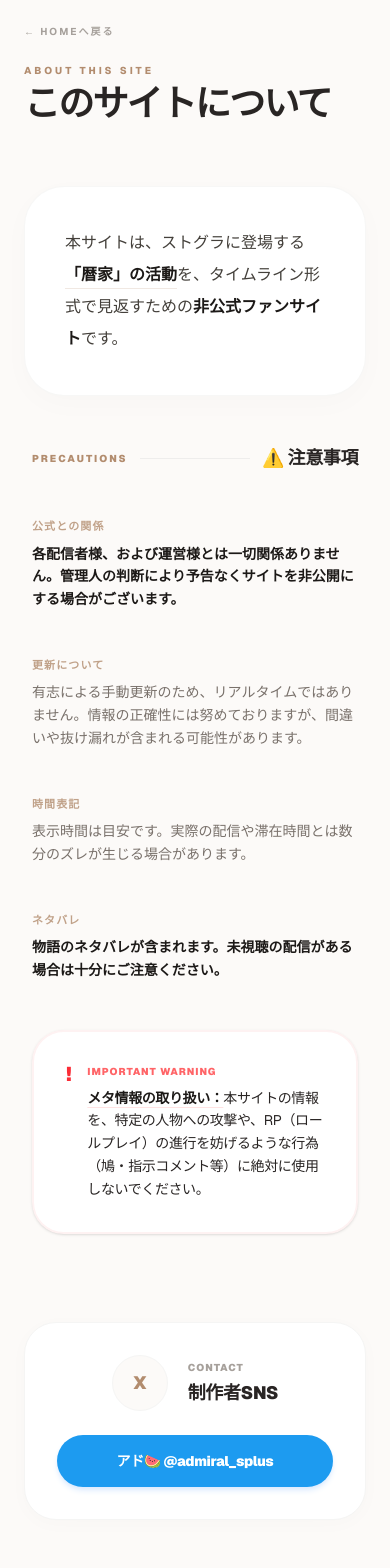
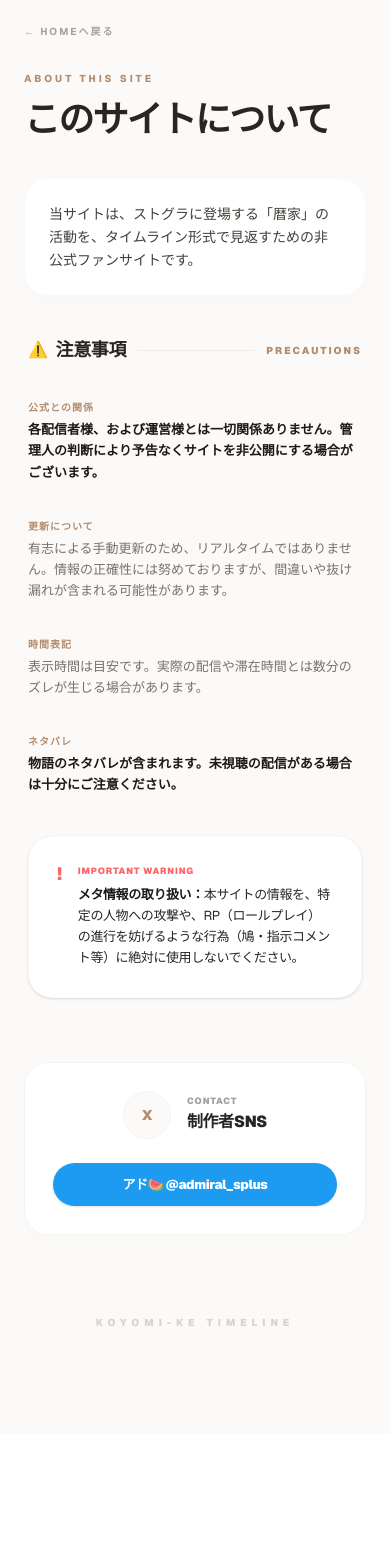
Before and after one commit to ksisfart-ui/kfam-timeline, a Next.js app in the folder kfam-timeline/: page /about in a window 390 px wide. Shown: the top 1568 px of the page. After the commit the page ends 1434 px from the top, so only its background shows below. Built offline with nearby package versions, Linux system fonts and the light colour scheme.

Commit message:
about/page.tsx：サイト説明-改4-3

```diff
--- a/kfam-timeline/app/about/page.tsx
+++ b/kfam-timeline/app/about/page.tsx
@@ -6,11 +6,11 @@
       <div className="max-w-2xl mx-auto">
 
         {/* ヘッダー部分 */}
-        <header className="mb-16">
-          <Link href="/" className="text-stone-400 text-[10px] font-bold tracking-[0.2em] hover:text-[#b28c6e] transition-colors flex items-center gap-1 mb-6">
+        <header className="mb-10"> {/* 余白を少し詰めました */}
+          <Link href="/" className="text-stone-400 text-[10px] font-bold tracking-[0.2em] hover:text-[#b28c6e] transition-colors flex items-center gap-1 mb-8">
             ← HOMEへ戻る
           </Link>
-          <div className="flex flex-col gap-2">
+          <div className="flex flex-col gap-4"> {/* ラベルとの間隔を少し広げました */}
             <span className="text-[#b28c6e] text-[10px] font-extrabold tracking-[0.3em] uppercase">About this site</span>
             <h1 className="text-4xl md:text-5xl font-black text-stone-800 tracking-tighter leading-none">
               このサイトについて
@@ -18,49 +18,50 @@
           </div>
         </header>
 
-        <div className="space-y-12">
+        <div className="space-y-10"> {/* 全体の間隔を少し凝縮 */}
 
-          {/* サイト概要：一行を短く、読みやすく */}
-          <section className="bg-white rounded-[2.5rem] p-10 md:p-12 shadow-[0_8px_30px_rgb(0,0,0,0.02)] border border-stone-100/80">
-            <p className="text-base md:text-lg leading-loose tracking-normal text-stone-700 font-medium">
-              本サイトは、ストグラに登場する<span className="text-stone-900 font-black underline decoration-[#b28c6e]/20 underline-offset-8">「暦家」の活動</span>を、<br className="hidden md:block" />
-              タイムライン形式で見返すための<strong className="text-stone-900 font-black">非公式ファンサイト</strong>です。
+          {/* サイト概要：ボックスと文字サイズを小さくし、装飾を排除 */}
+          <section className="bg-white rounded-[1.5rem] p-6 md:p-8 shadow-[0_8px_30px_rgb(0,0,0,0.01)] border border-stone-100/60">
+            <p className="text-[14px] md:text-[15px] leading-relaxed tracking-normal text-stone-700 font-medium">
+              当サイトは、ストグラに登場する「暦家」の活動を、タイムライン形式で見返すための非公式ファンサイトです。
             </p>
           </section>
 
-          {/* 注意事項セクション：スキャン（流し読み）しやすいレイアウト */}
-          <section className="px-2">
-            <div className="flex items-center gap-3 mb-10">
+          {/* 注意事項セクション：ラベル位置の入れ替え */}
+          <section className="px-1">
+            <div className="flex items-center gap-3 mb-8">
+              <h2 className="text-stone-800 font-black text-lg flex items-center gap-2">
+                <span className="text-base">⚠️</span> 注意事項
+              </h2>
+              <div className="h-[1px] flex-grow bg-stone-200/60"></div>
               <span className="text-[10px] font-black tracking-[0.2em] text-[#b28c6e] uppercase">Precautions</span>
-              <div className="h-[1px] flex-grow bg-stone-200/60"></div>
-              <h2 className="text-stone-800 font-black text-lg">⚠️ 注意事項</h2>
             </div>
 
-            <div className="space-y-10">
+            <div className="space-y-8">
               {[
                 { label: "公式との関係", text: "各配信者様、および運営様とは一切関係ありません。管理人の判断により予告なくサイトを非公開にする場合がございます。", important: true },
                 { label: "更新について", text: "有志による手動更新のため、リアルタイムではありません。情報の正確性には努めておりますが、間違いや抜け漏れが含まれる可能性があります。" },
                 { label: "時間表記", text: "表示時間は目安です。実際の配信や滞在時間とは数分のズレが生じる場合があります。" },
                 { label: "ネタバレ", text: "物語のネタバレが含まれます。未視聴の配信がある場合は十分にご注意ください。", important: true },
               ].map((item, idx) => (
-                <div key={idx} className="grid grid-cols-1 md:grid-cols-[140px_1fr] gap-2 md:gap-6 items-start group">
-                  <span className="text-[11px] font-black text-[#b28c6e] tracking-widest uppercase pt-1.5 opacity-80 group-hover:opacity-100 transition-opacity">
+                <div key={idx} className="grid grid-cols-1 md:grid-cols-[130px_1fr] gap-1 md:gap-6 items-start">
+                  <span className="text-[10px] font-black text-[#b28c6e] tracking-widest uppercase pt-1">
                     {item.label}
                   </span>
-                  <p className={`text-[14px] leading-relaxed tracking-normal ${item.important ? 'text-stone-900 font-bold' : 'text-stone-500'}`}>
+                  <p className={`text-[13px] leading-relaxed tracking-normal ${item.important ? 'text-stone-900 font-bold' : 'text-stone-500'}`}>
                     {item.text}
                   </p>
                 </div>
               ))}
 
-              {/* メタ情報：最も重要な警告 */}
-              <div className="mt-12 p-8 bg-white rounded-[2rem] border-2 border-red-50 shadow-sm">
+              {/* メタ情報：重要な警告 */}
+              <div className="mt-10 p-7 bg-white rounded-[1.5rem] border border-red-50/50 shadow-sm">
                 <div className="flex gap-4 items-start">
-                  <span className="text-red-500 font-black text-xl leading-none">!</span>
+                  <span className="text-red-400 font-black text-lg leading-none">!</span>
                   <div>
-                    <span className="block text-[10px] font-black text-red-400 tracking-widest uppercase mb-2">Important Warning</span>
-                    <p className="text-[14px] leading-relaxed text-stone-800">
-                      <strong className="font-black text-stone-900 underline decoration-red-100 underline-offset-4">メタ情報の取り扱い：</strong>
+                    <span className="block text-[9px] font-black text-red-400 tracking-widest uppercase mb-1.5">Important Warning</span>
+                    <p className="text-[13px] leading-relaxed text-stone-800">
+                      <strong className="font-bold text-stone-900">メタ情報の取り扱い：</strong>
                       本サイトの情報を、特定の人物への攻撃や、RP（ロールプレイ）の進行を妨げるような行為（鳩・指示コメント等）に絶対に使用しないでください。
                     </p>
                   </div>
@@ -69,23 +70,23 @@
             </div>
           </section>
 
-          {/* 制作者情報 */}
-          <section className="pt-10">
-            <div className="flex flex-col sm:flex-row items-center justify-between gap-6 p-8 bg-white rounded-[2rem] border border-stone-100 shadow-[0_4px_20px_rgb(0,0,0,0.02)]">
-              <div className="flex items-center gap-5">
-                <div className="w-14 h-14 bg-[#fcfaf8] rounded-full flex items-center justify-center text-[#b28c6e] text-lg font-black border border-stone-100">
+          {/* 制作者情報：Screenshot 5のUIを維持 */}
+          <section className="pt-6">
+            <div className="flex flex-col sm:flex-row items-center justify-between gap-6 p-7 bg-white rounded-[1.5rem] border border-stone-100 shadow-[0_4px_20px_rgb(0,0,0,0.01)]">
+              <div className="flex items-center gap-4">
+                <div className="w-12 h-12 bg-[#fcfaf8] rounded-full flex items-center justify-center text-[#b28c6e] text-sm font-black border border-stone-100">
                   X
                 </div>
                 <div>
-                  <p className="text-[10px] text-stone-400 font-black mb-1 tracking-widest uppercase">Contact</p>
-                  <p className="font-black text-stone-800 text-lg">制作者SNS</p>
+                  <p className="text-[9px] text-stone-400 font-black mb-0.5 tracking-widest uppercase">Contact</p>
+                  <p className="font-black text-stone-800 text-base">制作者SNS</p>
                 </div>
               </div>
               <a
                 href="https://x.com/admiral_splus"
                 target="_blank"
                 rel="noopener noreferrer"
-                className="w-full sm:w-auto px-10 py-4 bg-[#1d9bf0] hover:bg-[#1a8cd8] text-white rounded-full font-black text-sm text-center transition-all shadow-md shadow-blue-100 flex items-center justify-center gap-2"
+                className="w-full sm:w-auto px-8 py-3 bg-[#1d9bf0] hover:bg-[#1a8cd8] text-white rounded-full font-black text-[13px] text-center transition-all shadow-sm flex items-center justify-center gap-2"
               >
                 アド🍉 @admiral_splus
               </a>
@@ -94,7 +95,7 @@
         </div>
 
         {/* フッター */}
-        <footer className="py-24 text-center">
+        <footer className="py-20 text-center">
           <p className="text-[10px] text-stone-300 font-black tracking-[0.5em] uppercase">Koyomi-ke Timeline</p>
         </footer>
       </div>
```
